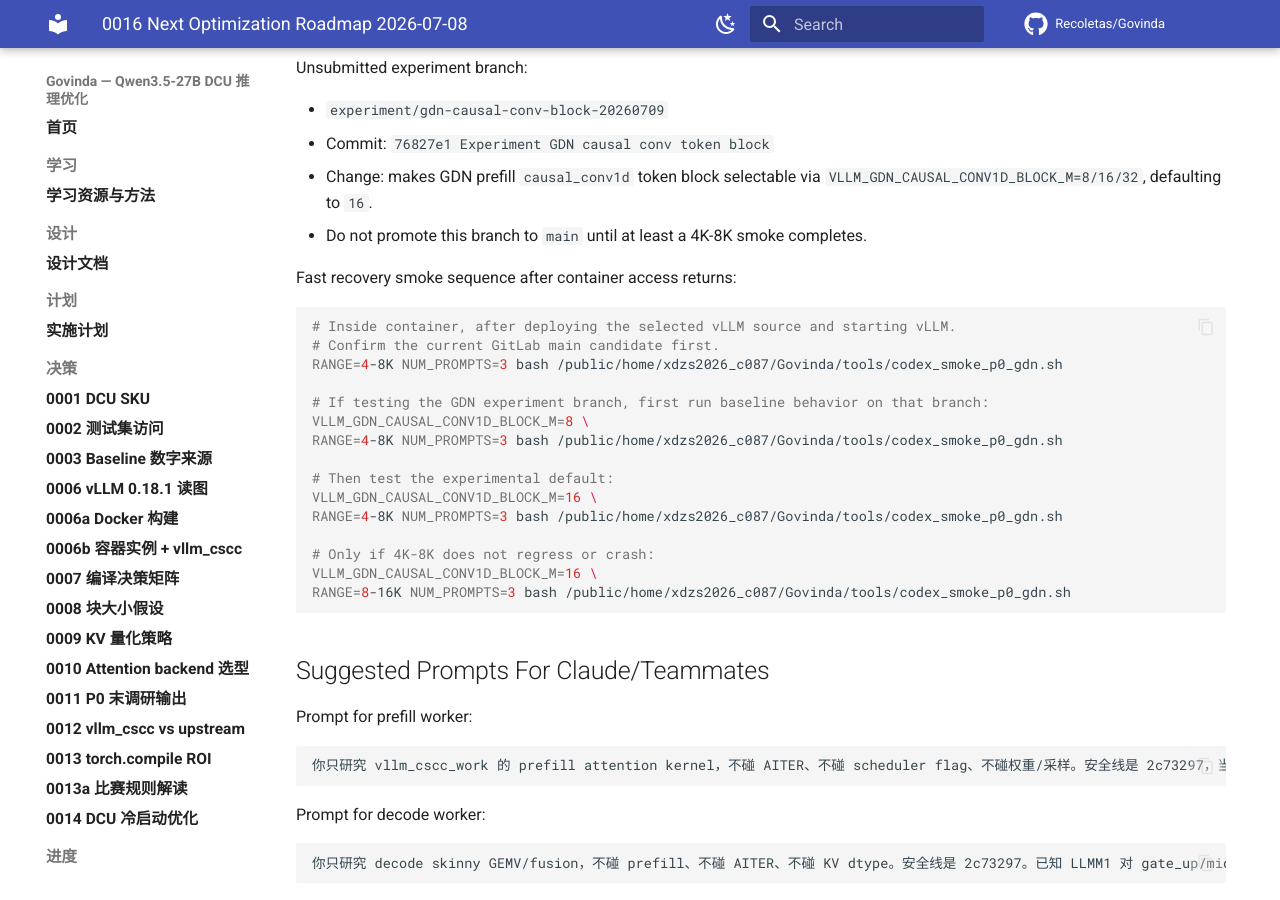
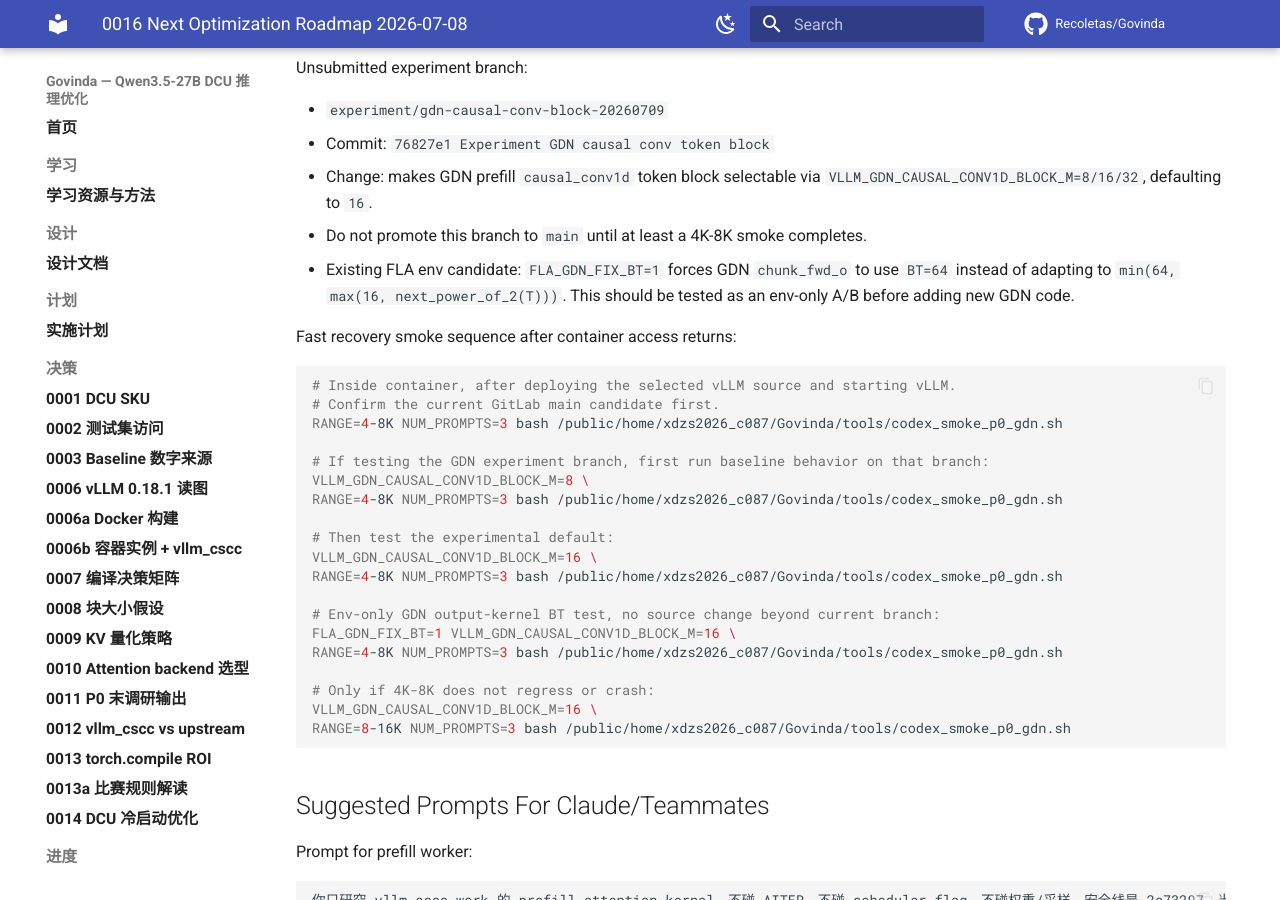
Before and after one commit to Recoletas/Govinda, an MkDocs documentation site: the page built from docs/decisions/0016-next-optimization-roadmap-2026-07-08.md, in a window 1280 px wide and 900 px high, scrolled down 8396 px. Built offline with MkDocs 1.6.1 and Material for MkDocs 9.7.7, drawn with Linux system fonts in a browser that asks for light colours; comment, search, counter and statistics services are not loaded.

Commit message:
Add FLA GDN BT smoke knob

```diff
--- a/docs/decisions/0016-next-optimization-roadmap-2026-07-08.md
+++ b/docs/decisions/0016-next-optimization-roadmap-2026-07-08.md
@@ -328,6 +328,9 @@ Unsubmitted experiment branch:
 - Change: makes GDN prefill `causal_conv1d` token block selectable via
   `VLLM_GDN_CAUSAL_CONV1D_BLOCK_M=8/16/32`, defaulting to `16`.
 - Do not promote this branch to `main` until at least a 4K-8K smoke completes.
+- Existing FLA env candidate: `FLA_GDN_FIX_BT=1` forces GDN `chunk_fwd_o` to use
+  `BT=64` instead of adapting to `min(64, max(16, next_power_of_2(T)))`.
+  This should be tested as an env-only A/B before adding new GDN code.
 
 Fast recovery smoke sequence after container access returns:
 
@@ -342,6 +345,10 @@ RANGE=4-8K NUM_PROMPTS=3 bash /public/home/xdzs2026_c087/Govinda/tools/codex_smo
 
 # Then test the experimental default:
 VLLM_GDN_CAUSAL_CONV1D_BLOCK_M=16 \
+RANGE=4-8K NUM_PROMPTS=3 bash /public/home/xdzs2026_c087/Govinda/tools/codex_smoke_p0_gdn.sh
+
+# Env-only GDN output-kernel BT test, no source change beyond current branch:
+FLA_GDN_FIX_BT=1 VLLM_GDN_CAUSAL_CONV1D_BLOCK_M=16 \
 RANGE=4-8K NUM_PROMPTS=3 bash /public/home/xdzs2026_c087/Govinda/tools/codex_smoke_p0_gdn.sh
 
 # Only if 4K-8K does not regress or crash:
```
Also changed, not shown: 1 other file.
